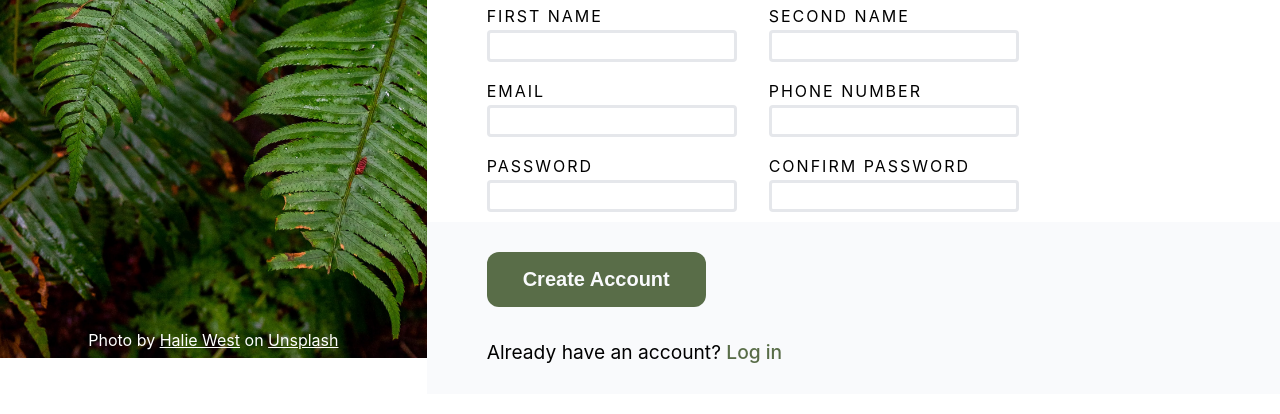
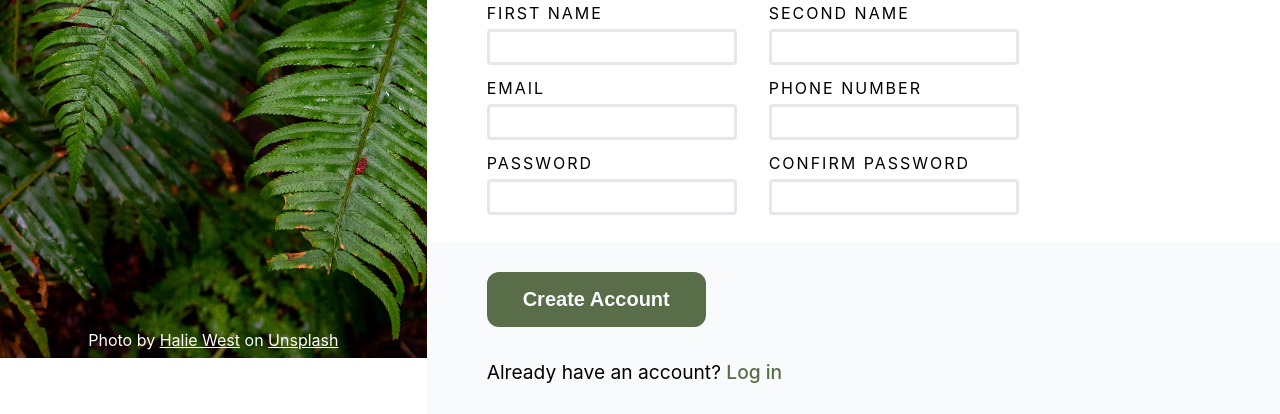
Before and after one commit to oaktec/odin-sign-up-form, a plain HTML site: page index.html in a window 1280 px wide. Shown: the part 442-856 px from the top of the page. Drawn offline with Linux system fonts and the light colour scheme.

Commit message:
Adjust input spacing

```diff
--- a/style.css
+++ b/style.css
@@ -50,6 +50,7 @@ body {
 .inputs-container {
     height: 400px;
     padding-left: 60px;
+    padding-bottom: 20px;
     font-size: 2rem;
 
     display: flex;
@@ -70,7 +71,7 @@ body {
     letter-spacing: 2px;
 
     display: flex;
-    gap: 4px;
+    gap: 6px;
     flex-direction: column;
     width: 250px;
 }
@@ -78,7 +79,7 @@ body {
 .input-container input {
     font-size: 20px;
     padding: 4px;
-    height: 32px;
+    height: 36px;
     border: solid 3px #E5E7EB;
     border-radius: 4px;
 }
```
